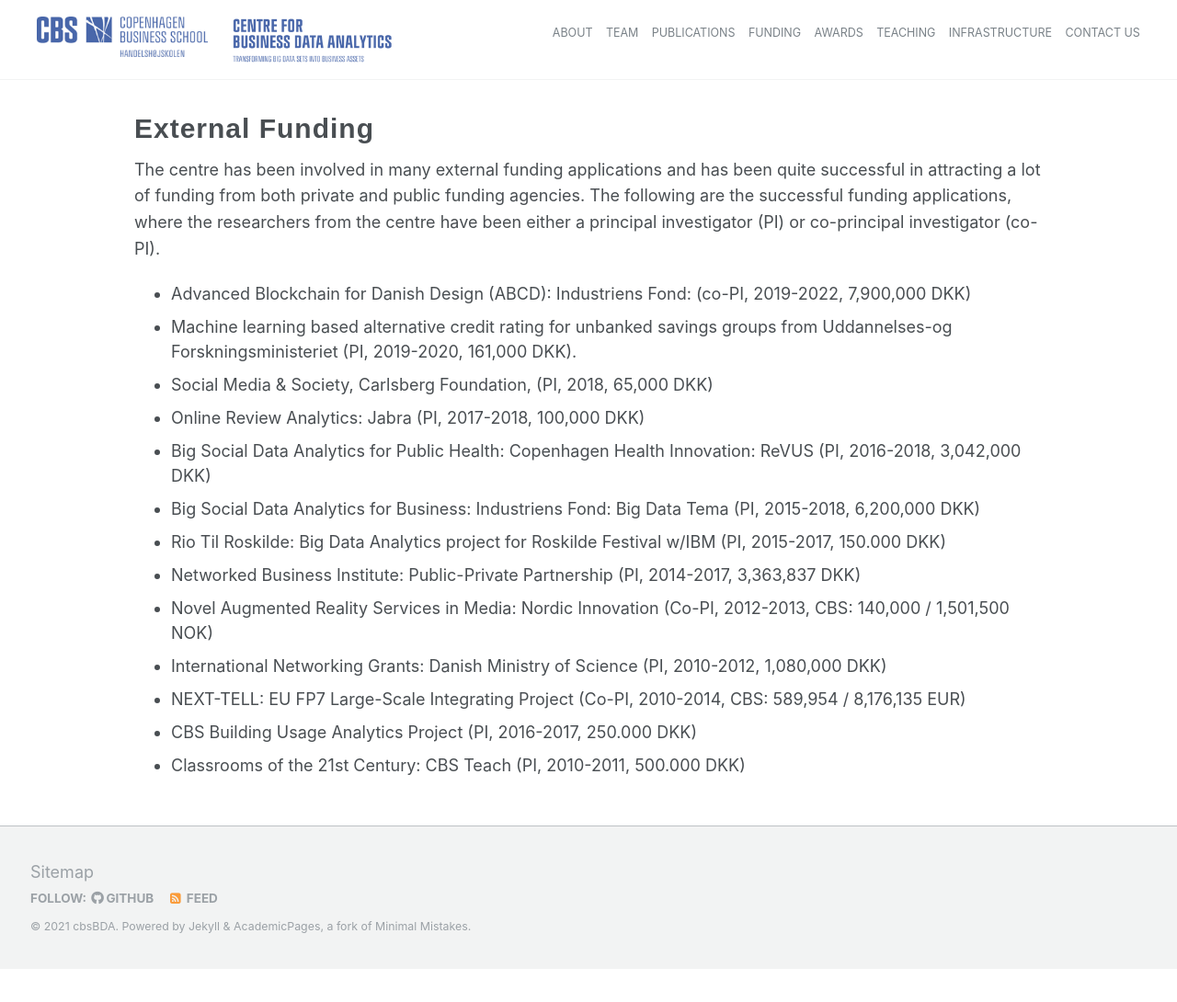
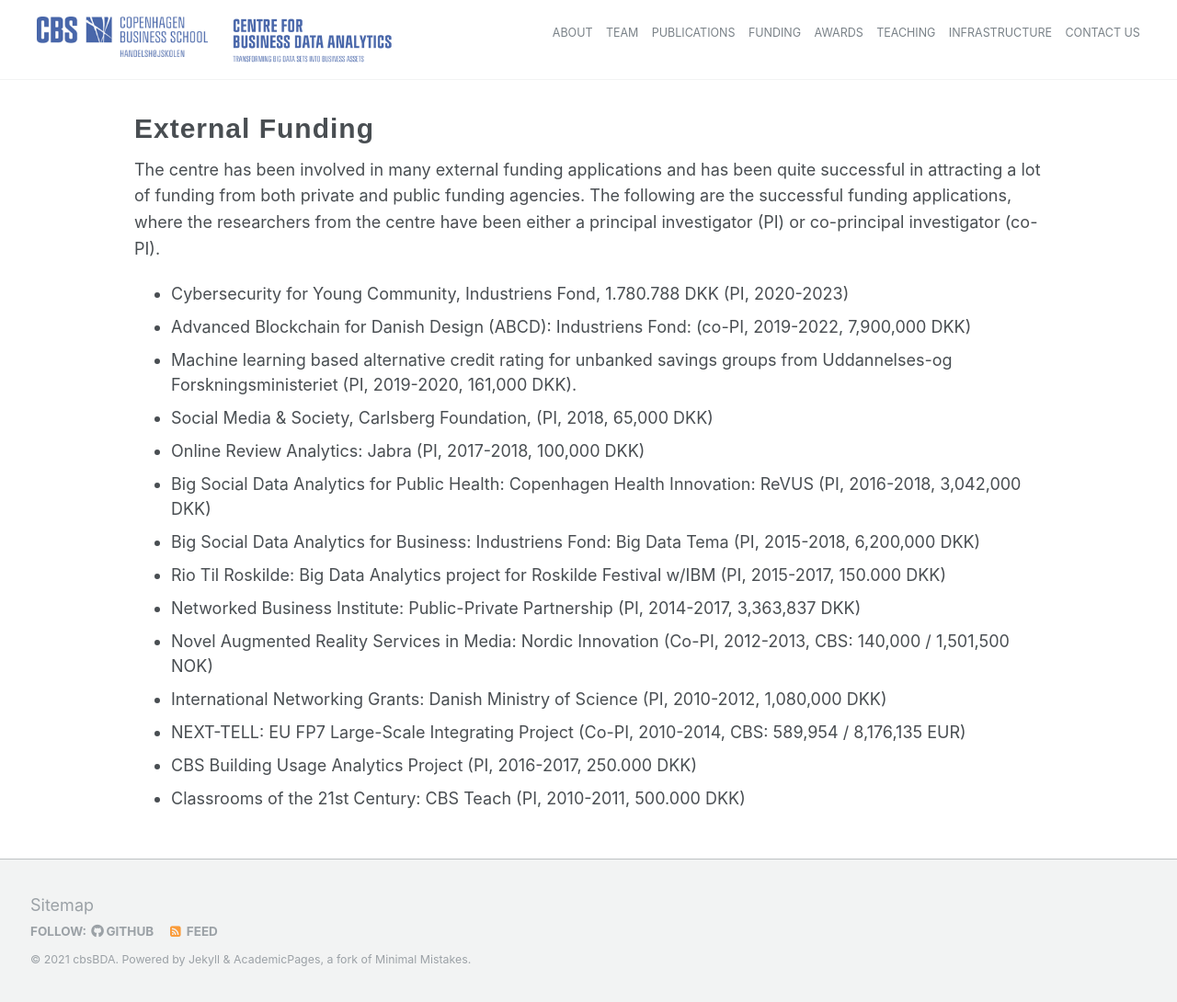
Before and after one commit to cbsBDA/cbsBDA-homepage, a Jekyll site: the page built from _pages/funding.md, in a window 1280 px wide. Shown: the whole page at 92% size. Built offline with Jekyll 4.4.1, drawn with Linux system fonts in a browser that asks for light colours; nearby versions of some CDN libraries; before the commit the page ends 1054 px from its top, so only the background shows below that.

Commit message:
Update funding.md
updates

```diff
--- a/_pages/funding.md
+++ b/_pages/funding.md
@@ -11,6 +11,7 @@ External Funding
 
 The centre has been involved in many external funding applications and has been quite successful in attracting a lot of funding from both private and public funding agencies. The following are the successful funding applications, where the researchers from the centre have been either a principal investigator (PI) or co-principal investigator (co-PI).
 
+* Cybersecurity for Young Community, Industriens Fond, 1.780.788 DKK (PI, 2020-2023)
 * Advanced Blockchain for Danish Design (ABCD): Industriens Fond: (co-PI, 2019-2022, 7,900,000 DKK)
 * Machine learning based alternative credit rating for unbanked savings groups from Uddannelses-og Forskningsministeriet (PI, 2019-2020, 161,000 DKK).
 * Social Media & Society, Carlsberg Foundation, (PI, 2018, 65,000 DKK)
```
